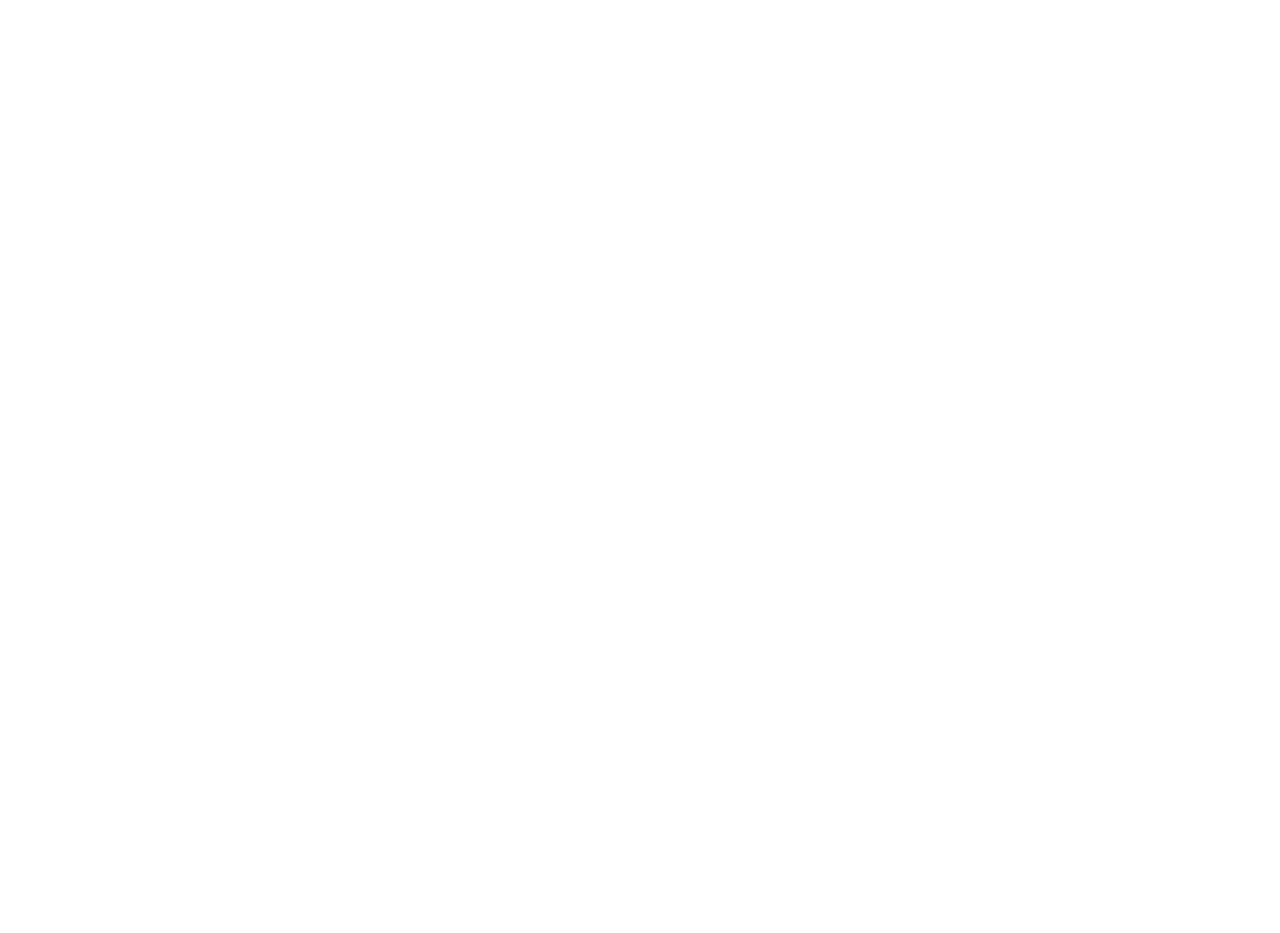
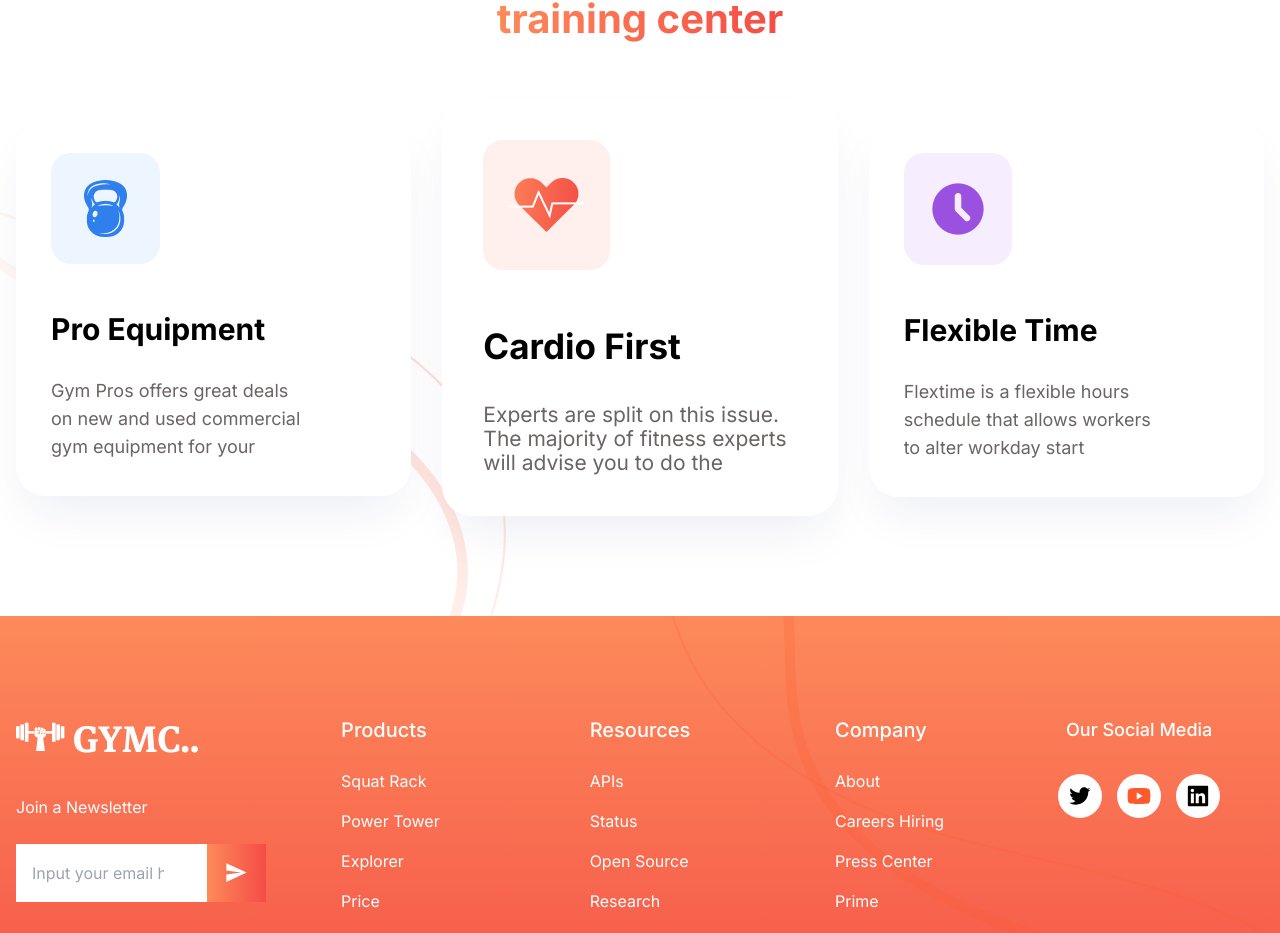
Before and after one commit to jahidhasan136/fitness, a Next.js app: page / in a window 1280 px wide. Shown: the part 1841-2774 px from the top of the page. Before the commit the page ends 1758 px from the top, so only its background shows below. Built offline with nearby package versions, Linux system fonts and the light colour scheme.

Commit message:
footer responsive

```diff
--- a/app/components/Banner/Banner.jsx
+++ b/app/components/Banner/Banner.jsx
@@ -11,8 +11,8 @@
         <div className='container'>
             <div className='md:flex justify-between'>
                 <div className='md:mt-[60px] lg:mt-[109px]'>
-                    <div className='relative mb-[63px]'>
-                        <h1 className='text-[40px] md:text-[40px] lg:text-6xl font-bold capitalize lg:leading-[70px]'>Come & make <br /> your dream body <br /> with GYMC</h1>
+                    <div className='relative mb-[32px] md:mb-[63px]'>
+                        <h1 className='text-[40px] md:text-[40px] lg:text-6xl font-bold capitalize leading-[50px] lg:leading-[70px]'>Come & make <br /> your dream body <br /> with GYMC</h1>
                         <img className='absolute -bottom-10 right-14 lg:right-36' src={underline.src} alt="" />
                         <img className='absolute right-0 lg:right-10 xl:right-[70px] bottom-4' src={emoji.src} alt="" />
                     </div>
@@ -33,7 +33,7 @@
                 </div>
 
                 <div className='grid justify-center md:hidden items-center gap-[30px] mb-8'>
-                        <button className='primary-button text-lg z-10'>Get Started</button>
+                        <button className='primary-button text-lg z-10 shadow-2xl shadow-[#f04d2933]'>Get Started</button>
                         <div className='flex items-center gap-[15px]'>
                             <img className='bg-white p-[20px] rounded-full z-10 shadow-2xl shadow-[#f04d2933]' src={videoIcon.src} alt="" />
                             <h3 className='text-lg z-10 font-medium'>Watch Video</h3>
--- a/app/components/Footer/Footer.jsx
+++ b/app/components/Footer/Footer.jsx
@@ -11,13 +11,13 @@
         <div className='bg_footer relative text-white mt-[100px]'>
             <img className='absolute right-0 z-10' src={bgRight.src} alt="" />
             <div className='container pt-[100px] pb-[33px]'>
-                <div className='grid grid-cols-5'>
-                    <div className='grid justify-center z-10'>
+                <div className='grid grid-cols-2 lg:grid-cols-4 xl:grid-cols-5'>
+                    <div className='z-10'>
                         <img className='mb-8' src={logo.src} alt="" />
                         <h3 className='mb-[25px] text-left'>Join a Newsletter</h3>
                         <div className='relative'>
-                            <input className=' w-[308px] py-[17px] pl-4 pr-[60px] text-black border-0' type="text" placeholder='Input your email here' />
-                            <div className='absolute top-0 right-0 bg-gradient-to-r from-[#FD8A5A] to-[#F44C46] p-[16.67px] cursor-pointer'>
+                            <input className='w-10/12 2xl:w-[308px] py-[17px] pl-3 xl:pl-4 pr-8 xl:pr-[60px] text-black border-0 text-base' type="text" placeholder='Input your email here' />
+                            <div className='absolute top-0 right-0 2xl:-right-14 bg-gradient-to-r from-[#FD8A5A] to-[#F44C46] p-[16.67px] cursor-pointer'>
                                 <IoMdSend className='text-[25px]'></IoMdSend>
                             </div>
                         </div>
@@ -33,7 +33,7 @@
                             className='text-base'>Institutional</Link>
                         </div>
                     </div>
-                    <div className='grid justify-center z-10'>
+                    <div className='grid md:justify-center z-10'>
                         <h3 className='text-xl font-medium mb-[25px]'>Resources</h3>
                         <div className='grid gap-4'>
                             <Link href='#' className='text-base'>APIs</Link>
@@ -53,9 +53,9 @@
                             <Link href='#' className='text-base'>Ventures</Link>
                         </div>
                     </div>
-                    <div>
-                        <h3 className='text-lg font-medium mb-[30px] text-center'>Our Social Media</h3>
-                        <div className='flex items-center gap-[15px] justify-center z-20'>
+                    <div className='mt-5 md:mt-0'>
+                        <h3 className='text-lg font-medium mb-[15px] md:mb-[30px] md:text-center'>Our Social Media</h3>
+                        <div className='flex items-center gap-[15px] md:justify-center z-20'>
                             <div className='bg-white p-[9px] rounded-full cursor-pointer z-10'>
                                 <BiLogoTwitter className='text-[26px] text-black'></BiLogoTwitter>
                             </div>
--- a/app/components/Header/Header.jsx
+++ b/app/components/Header/Header.jsx
@@ -25,7 +25,7 @@
             <div className='relative'>
                 <img className='absolute right-48' src={bg_right.src} alt="" />
                 <div className='container'>
-                    <div className='flex justify-between items-center py-11'>
+                    <div className='flex justify-between items-center py-10'>
                         <img className='z-10' src={logo.src} alt="" />
                         <div className='md:flex gap-10 text-lg z-10 hidden'>
                             <h3>Home</h3>
--- a/app/components/TrainingCenter/TrainingCenter.jsx
+++ b/app/components/TrainingCenter/TrainingCenter.jsx
@@ -9,23 +9,23 @@
             <img className='absolute -top-32' src={bgLeft.src} alt="" />
             <div className="container">
                 <div>
-                    <h1 className="text-[50px] font-bold text-center">The greatest fitness <br /> <span className="bg-gradient-to-r from-[#FD8A5A] to-[#F44C46] text-transparent bg-clip-text">training center</span></h1>
+                    <h1 className="text-[30px] lg:text-[40px] 2xl:text-[50px] font-bold text-center">The greatest fitness <br /> <span className="bg-gradient-to-r from-[#FD8A5A] to-[#F44C46] text-transparent bg-clip-text">training center</span></h1>
                 </div>
-                <div className='flex justify-between items-center mt-[50px]'>
-                    <div className='bg-white p-[35px] rounded-[30px] shadow-2xl shadow-[#13277114] z-10'>
+                <div className='grid md:grid-cols-2 gap-[31px] lg:grid-cols-3 items-center mt-10 xl:mt-[50px]'>
+                    <div className='bg-white p-5 xl:p-[35px] rounded-[30px] shadow-2xl shadow-[#13277114] z-10'>
                         <img className='mb-[47px] bg-[#EDF5FF] py-[27px] px-[33px] rounded-[20px]' src={equipment.src} alt="" />
                         <h2 className='text-3xl font-bold mb-[30px]'>Pro Equipment</h2>
-                        <p className='text-lg text-[#6A6464]'>Gym Pros offers great deals <br /> on new and used commercial <br /> gym equipment for your</p>
+                        <p className=' xl:text-lg text-[#6A6464]'>Gym Pros offers great deals <br /> on new and used commercial <br /> gym equipment for your</p>
                     </div>
-                    <div className='bg-white p-[41px] rounded-[30px] shadow-2xl shadow-[#13277114] z-10'>
+                    <div className='bg-white p-5 xl:p-[41px] rounded-[30px] shadow-2xl shadow-[#13277114] z-10'>
                         <img className='mb-[50px] bg-[#FFEFED] py-[38px] px-[26px] rounded-[20px]' src={cardio.src} alt="" />
                         <h2 className='text-[35px] font-bold mb-[30px]'>Cardio First</h2>
-                        <p className='text-[21px] text-[#6A6464]'>Experts are split on this issue. <br /> The majority of fitness experts <br /> will advise you to do the</p>
+                        <p className='text-base xl:text-[21px] text-[#6A6464]'>Experts are split on this issue. <br /> The majority of fitness experts <br /> will advise you to do the</p>
                     </div>
-                    <div className='bg-white p-[35px] rounded-[30px] shadow-2xl shadow-[#13277114] z-10'>
+                    <div className='bg-white p-5 xl:p-[35px] rounded-[30px] shadow-2xl shadow-[#13277114] z-10'>
                         <img className='mb-[47px] bg-[#F6EDFF] py-[24px] px-[22px] rounded-[20px]' src={time.src} alt="" />
                         <h2 className='text-3xl font-bold mb-[30px]'>Flexible Time</h2>
-                        <p className='text-lg text-[#6A6464]'>Flextime is a flexible hours <br /> schedule that allows workers <br /> to alter workday start</p>
+                        <p className='xl:text-lg text-[#6A6464]'>Flextime is a flexible hours <br /> schedule that allows workers <br /> to alter workday start</p>
                     </div>
                 </div>
             </div>
--- a/app/page.js
+++ b/app/page.js
@@ -14,9 +14,9 @@
       <Banner></Banner>
       <Exercises></Exercises>
       <Workout></Workout>
-      {/* <TrainingCenter></TrainingCenter>
-      <PeopleSays></PeopleSays>
-      <Footer></Footer> */}
+      <TrainingCenter></TrainingCenter>
+      {/* <PeopleSays></PeopleSays> */}
+      <Footer></Footer>
     </>
   )
 }
```
